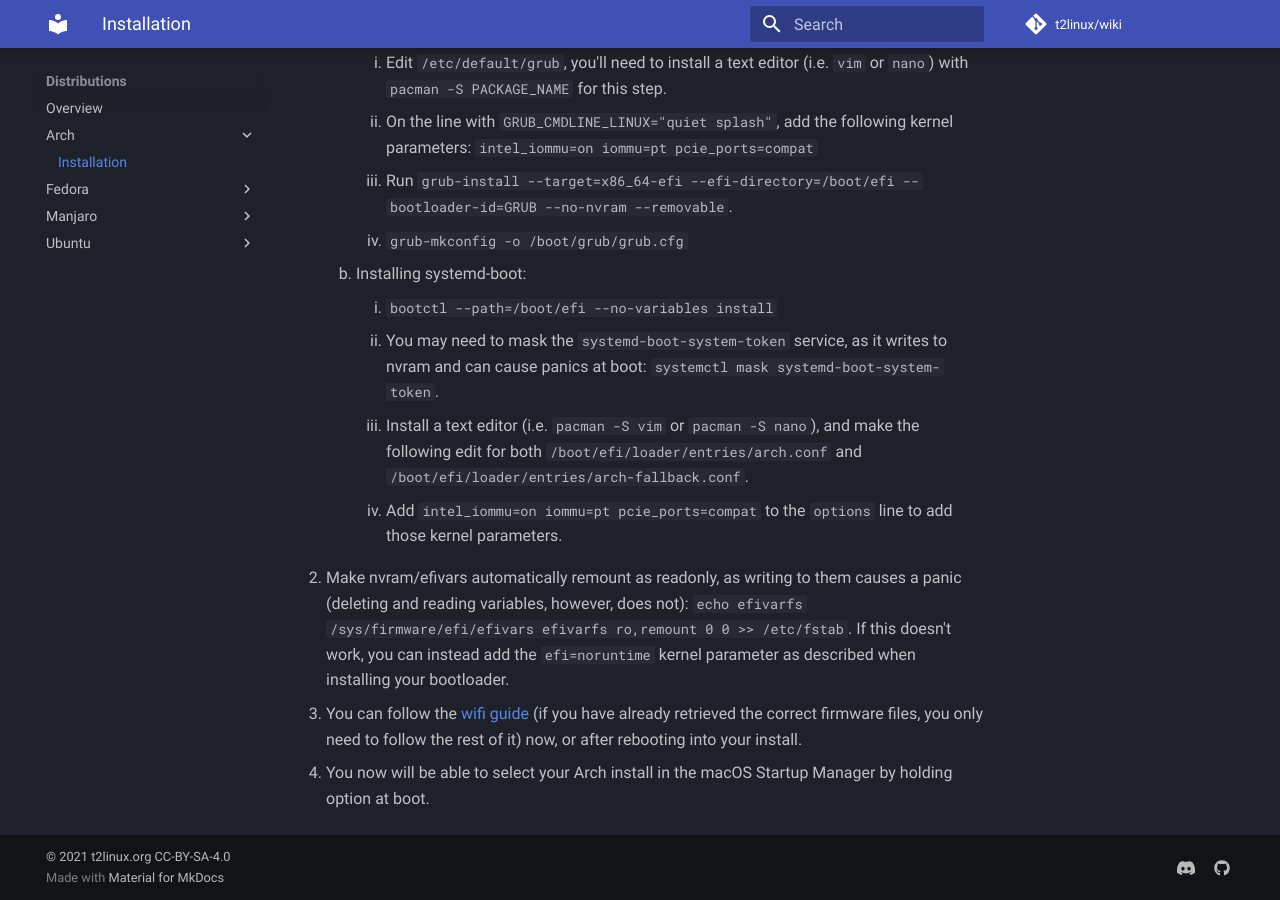
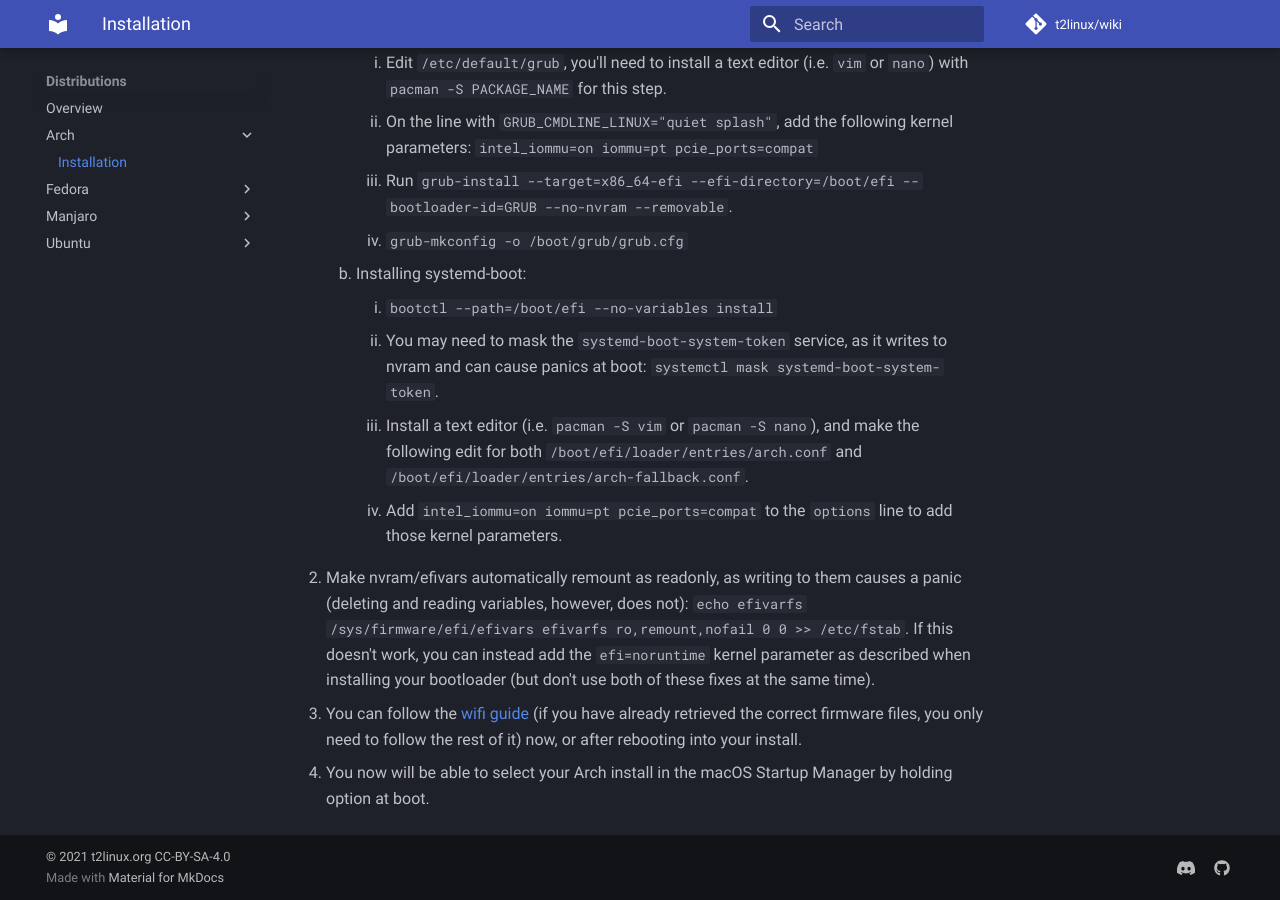
Before and after one commit to t2linux/wiki, an MkDocs documentation site: the page built from docs/distributions/arch/installation.md, in a window 1280 px wide and 900 px high, scrolled down 2098 px. Built offline with MkDocs 1.6.1 and Material for MkDocs 9.7.7, drawn with Linux system fonts in a browser that asks for light colours; comment, search, counter and statistics services are not loaded.

Commit message:
arch: nvram fix: make efivarfs remount line not fail

```diff
--- a/docs/distributions/arch/installation.md
+++ b/docs/distributions/arch/installation.md
@@ -75,6 +75,6 @@ You will need:
         3. Install a text editor (i.e. `pacman -S vim` or `pacman -S nano`), and make the following edit for both `/boot/efi/loader/entries/arch.conf` and `/boot/efi/loader/entries/arch-fallback.conf`.
         4. Add `intel_iommu=on iommu=pt pcie_ports=compat` to the `options` line to add those kernel parameters.
 
-11. Make nvram/efivars automatically remount as readonly, as writing to them causes a panic (deleting and reading variables, however, does not): `echo efivarfs /sys/firmware/efi/efivars efivarfs ro,remount 0 0 >> /etc/fstab`. If this doesn't work, you can instead add the `efi=noruntime` kernel parameter as described when installing your bootloader.
+11. Make nvram/efivars automatically remount as readonly, as writing to them causes a panic (deleting and reading variables, however, does not): `echo efivarfs /sys/firmware/efi/efivars efivarfs ro,remount,nofail 0 0 >> /etc/fstab`. If this doesn't work, you can instead add the `efi=noruntime` kernel parameter as described when installing your bootloader (but don't use both of these fixes at the same time).
 12. You can follow the [wifi guide](https://wiki.t2linux.org/guides/wifi/) (if you have already retrieved the correct firmware files, you only need to follow the rest of it) now, or after rebooting into your install.
 13. You now will be able to select your Arch install in the macOS Startup Manager by holding option at boot.
```
